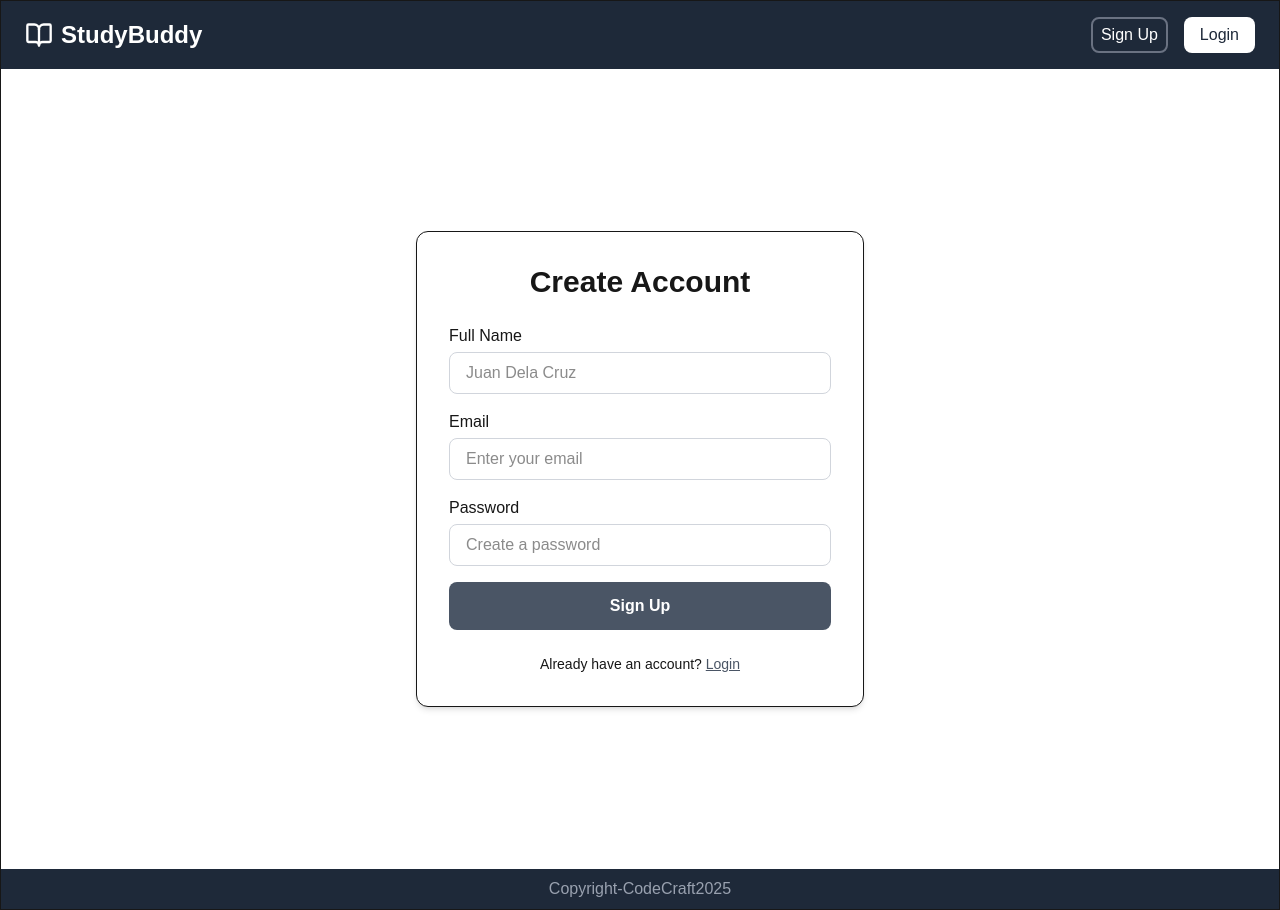
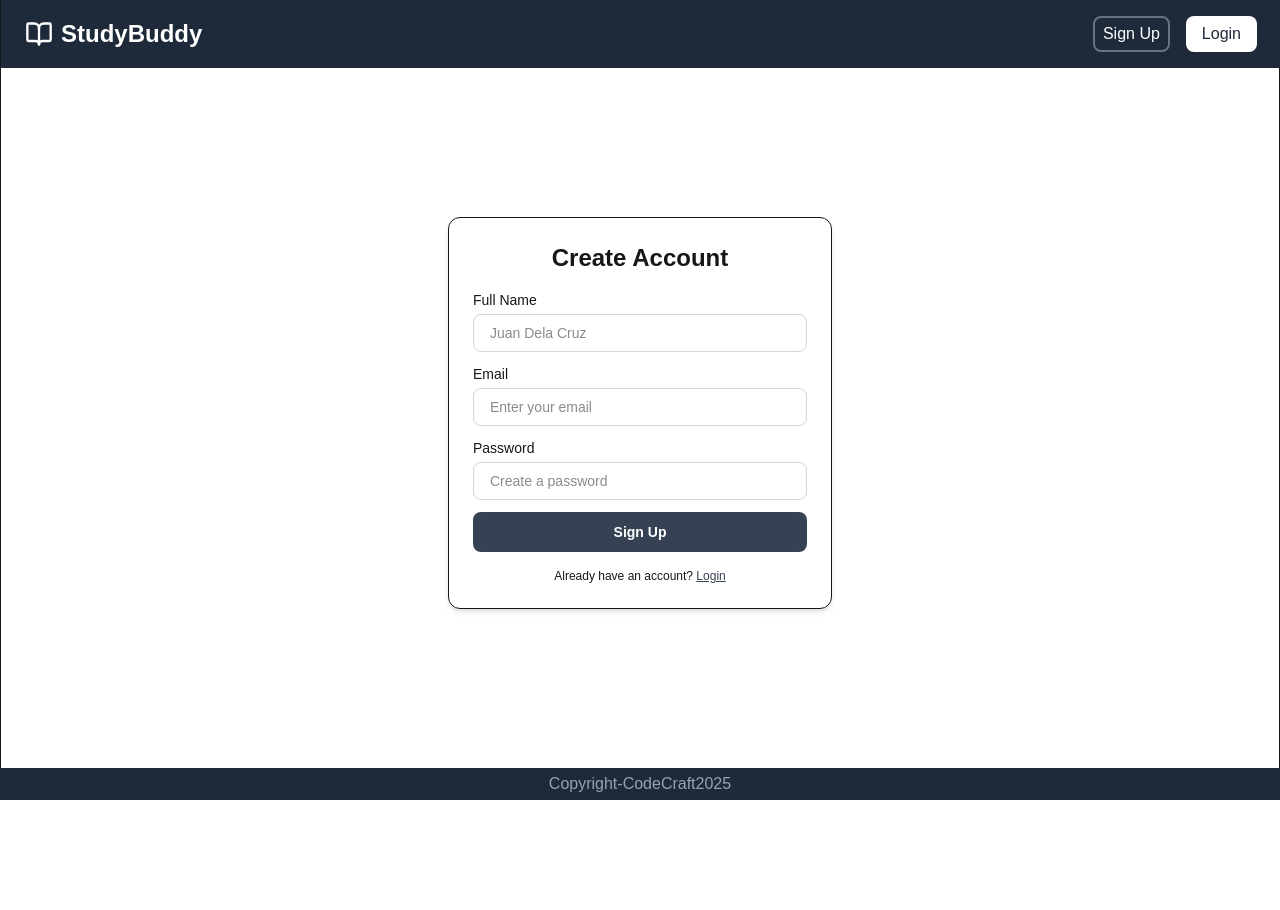
Before and after one commit to josiahjezraelguevarra/studybuddy, a Next.js app: page /Sign-up in a window 1280 px wide. After the commit the page ends 800 px from the top, so only its background shows below. Built offline with nearby package versions, Linux system fonts and the light colour scheme.

Commit message:
Improved UI

```diff
--- a/app/Sign-up/page.tsx
+++ b/app/Sign-up/page.tsx
@@ -3,47 +3,47 @@ import Default from "../templates/Default";
 export default function SignUp() {
   return (
     <Default className="flex items-center justify-center min-h-screen">
-      <div className="w-full max-w-md bg-white shadow-md rounded-xl p-8 border">
-        <h2 className="text-3xl font-bold text-center mb-6">Create Account</h2>
+      <div className="w-full max-w-sm bg-white shadow-md rounded-xl p-6 border">
+        <h2 className="text-2xl font-bold text-center mb-4">Create Account</h2>
 
-        <form className="flex flex-col gap-4">
+        <form className="flex flex-col gap-3">
           <div className="flex flex-col gap-1">
-            <label className="font-medium">Full Name</label>
+            <label className="text-sm font-medium">Full Name</label>
             <input
               type="text"
-              className="border rounded-lg p-3 focus:outline-none focus:ring-2 focus:ring-gray-500"
+              className="border rounded-lg p-2.5 text-sm focus:outline-none focus:ring-2 focus:ring-gray-500"
               placeholder="Juan Dela Cruz"
             />
           </div>
 
           <div className="flex flex-col gap-1">
-            <label className="font-medium">Email</label>
+            <label className="text-sm font-medium">Email</label>
             <input
               type="email"
-              className="border rounded-lg p-3 focus:outline-none focus:ring-2 focus:ring-gray-500"
+              className="border rounded-lg p-2.5 text-sm focus:outline-none focus:ring-2 focus:ring-gray-500"
               placeholder="Enter your email"
             />
           </div>
 
           <div className="flex flex-col gap-1">
-            <label className="font-medium">Password</label>
+            <label className="text-sm font-medium">Password</label>
             <input
               type="password"
-              className="border rounded-lg p-3 focus:outline-none focus:ring-2 focus:ring-gray-500"
+              className="border rounded-lg p-2.5 text-sm focus:outline-none focus:ring-2 focus:ring-gray-500"
               placeholder="Create a password"
             />
           </div>
 
           <button
             type="submit"
-            className="bg-gray-600 text-white p-3 rounded-lg font-semibold hover:bg-gray-700 transition"
+            className="bg-gray-700 text-white p-2.5 rounded-lg text-sm font-semibold hover:bg-gray-800 transition"
           >
             Sign Up
           </button>
 
-          <p className="text-center text-sm mt-2">
+          <p className="text-center text-xs mt-1">
             Already have an account?{" "}
-            <a href="/Login" className="text-gray-600 underline font-medium">
+            <a href="/Login" className="text-gray-700 underline font-medium">
               Login
             </a>
           </p>
--- a/app/components/Footer.tsx
+++ b/app/components/Footer.tsx
@@ -1,8 +1,8 @@
 
 export default function Footer() {
   return (
-    <footer className="w-full bg-gray-800 py-2 px-6 flex items-center justify-center text-gray-400 font-light text-base">
-    Copyright-CodeCraft2025
-  </footer>
+    <footer className="fixed bottom-0 left-0 w-full bg-gray-800 py-1 px-6 flex items-center justify-center text-gray-400 font-thin text-base">
+      Copyright-CodeCraft2025
+    </footer>
   );
 }
--- a/app/components/Header.tsx
+++ b/app/components/Header.tsx
@@ -3,10 +3,12 @@ import Logo from "./Logo";
 
 export default function Header() {
   return (
-    <header className="w-full bg-gray-800 py-4 px-6 flex items-center justify-between">
+    <header className="fixed top-0 w-full bg-gray-800 py-4 px-6 flex items-center justify-between">
 
       {/* Left side: Logo */}
+      <Link href="/">
       <Logo />
+      </Link>
 
       {/* Right side: Buttons */}
       <div className="flex items-center gap-4">
--- a/app/components/Logo.tsx
+++ b/app/components/Logo.tsx
@@ -1,4 +1,4 @@
-import { BookOpen  } from "lucide-react";
+import { BookOpen, Link  } from "lucide-react";
 
 export default function Logo() {
   return (
--- a/app/components/forms/FormChat.tsx
+++ b/app/components/forms/FormChat.tsx
@@ -40,15 +40,69 @@ export default function FormChat() {
   return (
       <div className="flex flex-col h-screen overflow-hidden bg-white">
 
-      {/* CHAT MESSAGES (Scrolls internally) */}
+        {/* If there are NO messages — CENTERED MODE */}
+        {messages.length === 0 ? (
+          <div className="flex flex-col flex-1 items-center justify-center px-4">
+            <div className="max-w-2xl w-full">
+              <form
+                onSubmit={handleChat}
+                className="w-full flex flex-col items-center gap-3"
+              >
+                <div className="relative w-full max-w-xl">
+                  <textarea
+                    name="message"
+                    placeholder="What do you want to know?"
+                    className="w-full pr-16 bg-white border rounded-2xl resize-none text-[16px] p-3"
+                    style={{ minHeight: "3rem" }}
+                    onInput={(e) => {
+                      const el = e.target as HTMLTextAreaElement;
+                      el.style.height = "auto";
+                      el.style.height = el.scrollHeight + "px";
+                    }}
+                    value={input}
+                    onChange={(e) => setInput(e.target.value)}
+                    onKeyDown={handleKeyDown}
+                  ></textarea>
+
+                  {/* Attachment */}
+                  <label className="absolute bottom-3 right-12 w-8 h-8 bg-gray-100 rounded-full flex items-center justify-center cursor-pointer hover:bg-gray-300 transition">
+                    <Paperclip className="w-5 h-5 text-gray-800" />
+                    <input type="file" accept=".pdf,.doc,.docx" className="hidden" />
+                  </label>
+
+                  {/* Send */}
+                  <button
+                    type="submit"
+                    className="absolute bottom-3 right-2 w-8 h-8 bg-gray-800 rounded-full flex items-center justify-center hover:bg-black transition"
+                  >
+                    {isLoading ? (
+                      <div className="animate-spin border-2 border-white border-t-transparent rounded-full w-5 h-5"></div>
+                    ) : (
+                      <Send className="w-4.5 h-4.5 text-white" />
+                    )}
+                  </button>
+                </div>
+              </form>
+            </div>
+          </div>
+        ) : (
+          /* If there ARE messages — NORMAL CHAT MODE */
+          <>
+            {/* CHAT MESSAGES */}
             <div className="flex-1 overflow-y-auto px-4 pt-4">
               <div className="max-w-2xl mx-auto">
-          {messages?.map((message) => (
+                {messages.map((message) => (
                   <div
                     key={message.id}
-              className={`flex w-full ${message.role === "user" ? "justify-end" : "justify-start"}`}
+                    className={`flex w-full ${
+                      message.role === "user" ? "justify-end" : "justify-start"
+                    }`}
                   >
-              <div className={`flex items-start m-2 gap-3 max-w-[75%] ${message.role === "user" ? "flex-row-reverse" : ""}`}>
+                    <div
+                      className={`flex items-start m-2 gap-3 max-w-[75%] ${
+                        message.role === "user" ? "flex-row-reverse" : ""
+                      }`}
+                    >
                       <div className="h-10 w-10 rounded-full border flex items-center justify-center bg-gray-300">
                         {message.role === "user" ? <UserRound /> : <Bot />}
                       </div>
@@ -77,10 +131,10 @@ export default function FormChat() {
               </div>
             </div>
 
-      {/* TEXT INPUT BAR (STAYS FIXED AT BOTTOM) */}
+            {/* INPUT AREA (BOTTOM FIXED) */}
             <form
               onSubmit={handleChat}
-        className="sticky bottom-0 bg-white py-4 px-4 border-t shadow-md flex justify-center"
+              className="sticky bottom-0 bg-white py-4 pt-3 pb-5 border-t shadow-md flex justify-center"
             >
               <div className="relative max-w-2xl w-full">
                 <textarea
@@ -117,8 +171,11 @@ export default function FormChat() {
                 </button>
               </div>
             </form>
+          </>
+        )}
 
         {error && <div className="p-2 text-red-600">{error}</div>}
       </div>
     );
+
 }
--- a/app/login/page.tsx
+++ b/app/login/page.tsx
@@ -3,38 +3,38 @@ import Default from "../templates/Default";
 export default function Login() {
   return (
     <Default className="flex items-center justify-center min-h-screen">
-      <div className="w-full max-w-md bg-white shadow-md rounded-xl p-8 border">
-        <h2 className="text-3xl font-bold text-center mb-6">Login</h2>
+      <div className="w-full max-w-sm bg-white shadow-md rounded-xl p-6 border">
+        <h2 className="text-2xl font-bold text-center mb-4">Login</h2>
 
-        <form className="flex flex-col gap-4">
+        <form className="flex flex-col gap-3">
           <div className="flex flex-col gap-1">
-            <label className="font-medium">Email</label>
+            <label className="text-sm font-medium">Email</label>
             <input
               type="email"
-              className="border rounded-lg p-3 focus:outline-none focus:ring-2 focus:ring-gray-500"
+              className="border rounded-lg p-2.5 text-sm focus:outline-none focus:ring-2 focus:ring-gray-500"
               placeholder="Enter your email"
             />
           </div>
 
           <div className="flex flex-col gap-1">
-            <label className="font-medium">Password</label>
+            <label className="text-sm font-medium">Password</label>
             <input
               type="password"
-              className="border rounded-lg p-3 focus:outline-none focus:ring-2 focus:ring-gray-500"
+              className="border rounded-lg p-2.5 text-sm focus:outline-none focus:ring-2 focus:ring-gray-500"
               placeholder="Enter your password"
             />
           </div>
 
           <button
             type="submit"
-            className="bg-gray-600 text-white p-3 rounded-lg font-semibold hover:bg-gray-700 transition"
+            className="bg-gray-700 text-white p-2.5 rounded-lg text-sm font-semibold hover:bg-gray-800 transition"
           >
             Login
           </button>
 
-          <p className="text-center text-sm mt-2">
+          <p className="text-center text-xs mt-1">
             Don’t have an account?{" "}
-            <a href="/Sign-up" className="text-gray-800 underline font-medium">
+            <a href="/Sign-up" className="text-gray-700 underline font-medium">
               Sign Up
             </a>
           </p>
--- a/app/page.tsx
+++ b/app/page.tsx
@@ -3,8 +3,8 @@ import FormChat from '@/app/components/forms/FormChat'
 
 export default function Home() {
   return (
-    <Default className="flex items-center justify-center">
-      <div className="flex flex-col gap-10">
+    <Default className="flex items-center justify-center h-screen overflow-hidden">
+      <div className="flex flex-col gap-5 h-full pt-18">
         {/** Welcome message */}
         <div className="max-w-md w-full mx-auto text-center">
           <div className="flex flex-col gap-2">
--- a/app/templates/Default.tsx
+++ b/app/templates/Default.tsx
@@ -9,9 +9,9 @@ export default function ({
   children: React.ReactNode
 }) {
   return (
-    <div className="flex flex-col min-h-dvh border">
+    <div className="flex flex-col h-dvh overflow-hidden border">
       <Header />
-      <main className={`mx-auto w-full max-w-xl p-5 flex-1  ${className}`}>
+      <main className={`mx-auto w-full max-w-dvh m-3 flex-1 ${className}`}>
         {children}
       </main>
       <Footer />
```
Lines whose indentation alone changed are shown as unchanged.
